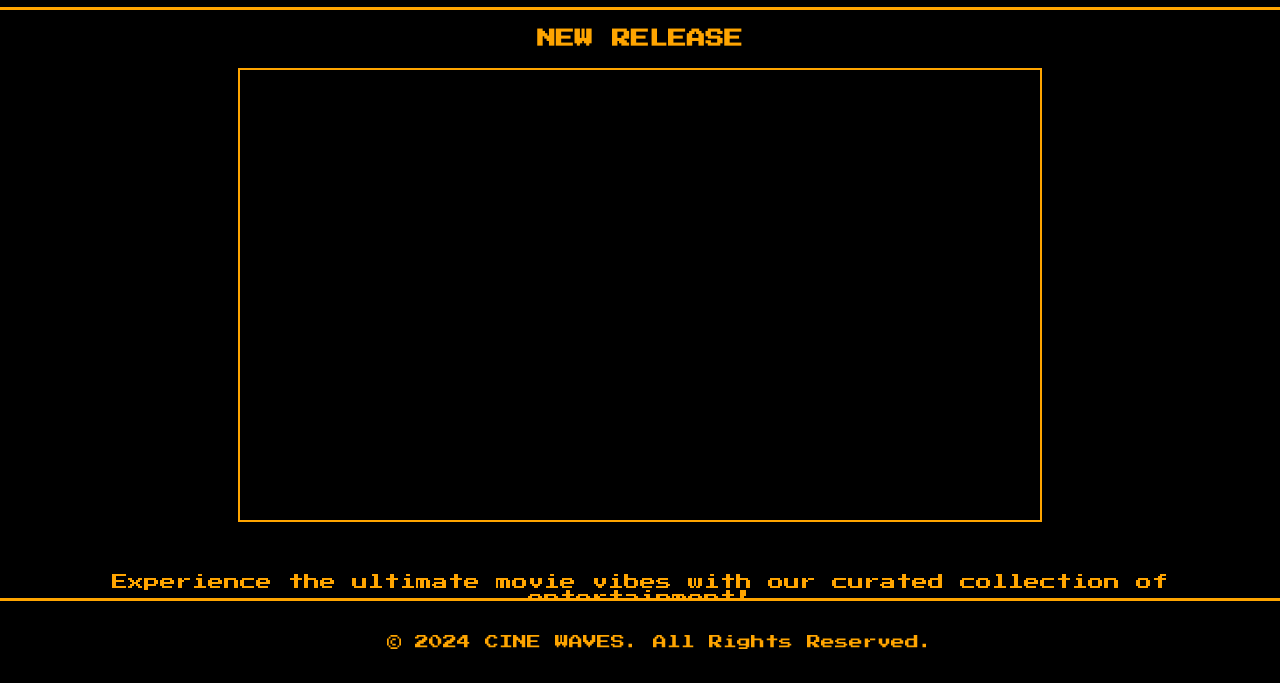
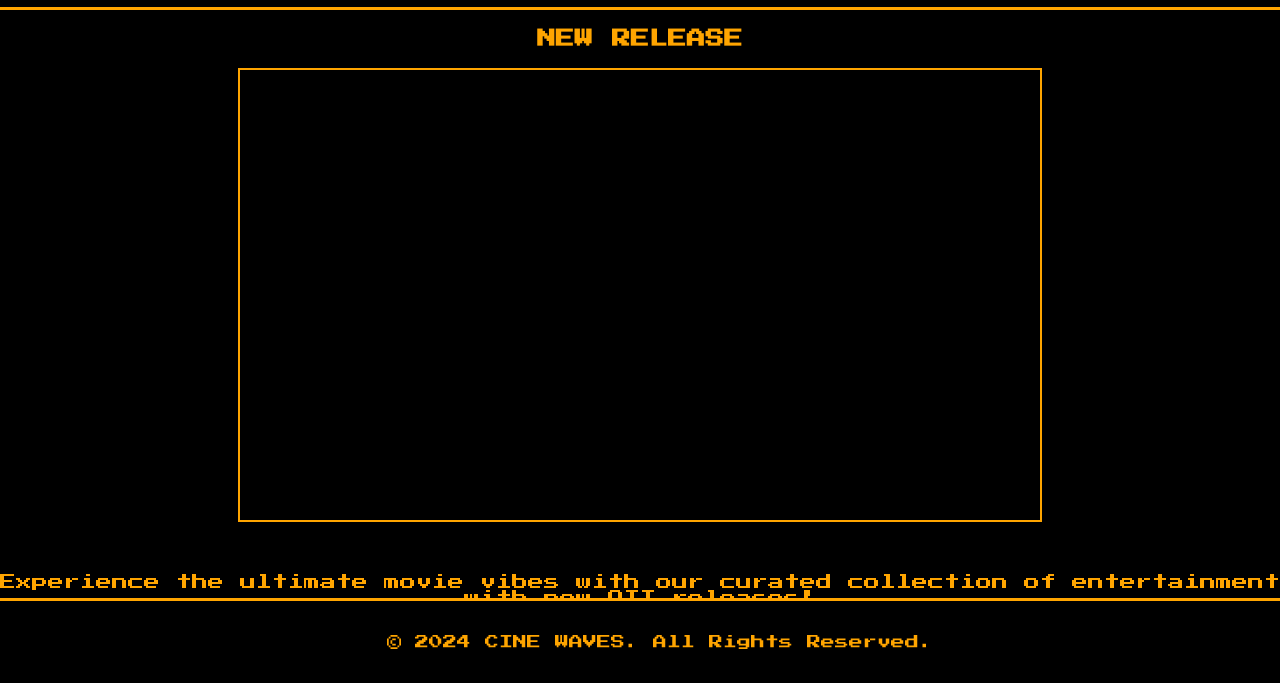
Before and after one commit to radhakrishnan05/cinewaves, a plain HTML site: page index.html in a window 1280 px wide. Shown: the part 117-800 px from the top of the page. Drawn offline with Linux system fonts and the light colour scheme; no server answers.

Commit message:
Update index.html

```diff
--- a/index.html
+++ b/index.html
@@ -31,7 +31,7 @@
 <br>
         <section class="welcome-section">
         <center>
-          <p>Experience the ultimate movie vibes with our curated collection of entertainment!</p></center>
+          <p>Experience the ultimate movie vibes with our curated collection of entertainment with new OTT releases!</p></center>
           <!-- Movies Button -->
           <center><a href="movies.html" class="movies-button">Explore Movies</a></center>
       </section>
```
